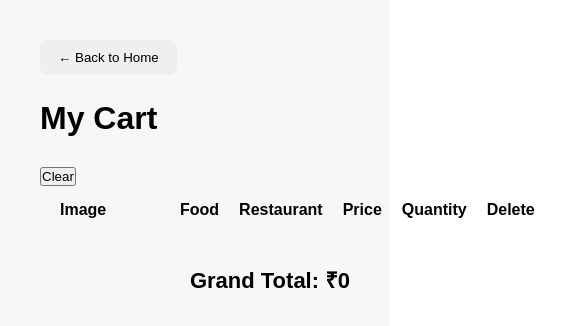
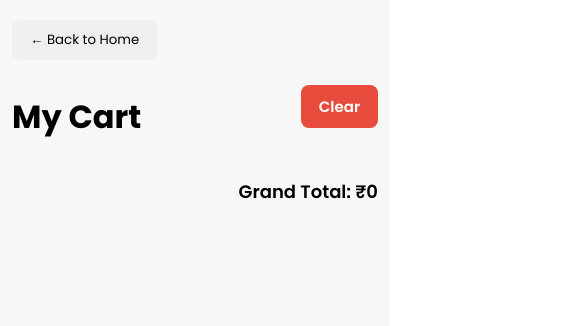
Before and after one commit to dev-mewada/Food-Delivery, a React (Vite) app: page /cart in a window 390 px wide. Shown: the top 326 px of the page, 585 px wide, since content can reach past the window. Built offline with nearby package versions, Linux system fonts and the light colour scheme.

Commit message:
Update cart functionality

```diff
--- a/src/Components/Cart/Cart.jsx
+++ b/src/Components/Cart/Cart.jsx
@@ -19,8 +19,16 @@ const cart = useSelector((state) => state.cart.cart);
 </Link>
 
 
-      <h1>My Cart</h1>
-      <button onClick={() => (dispatch(ClearFood()))}>Clear</button>
+     <div className="cart-title">
+  <h1>My Cart</h1>
+
+  <button
+    className="clear-btn"
+    onClick={() => dispatch(ClearFood())}
+  >
+    Clear
+  </button>
+</div>
       <div className="cart-header">
         <span>Image</span>
         <span>Food</span>
--- a/src/Pages/Home CSS/Cart.css
+++ b/src/Pages/Home CSS/Cart.css
@@ -82,3 +82,58 @@
   font-size: 22px;
   font-weight: 600;
 }
+.clear-btn {
+  display: block;
+  margin-left: auto;
+  margin-bottom: 20px;
+
+  padding: 10px 18px;
+  border: none;
+  border-radius: 8px;
+  background: #e74c3c;
+  color: white;
+  font-size: 15px;
+  font-weight: 600;
+  cursor: pointer;
+}
+
+.clear-btn:hover {
+  background: #c0392b;
+}
+.cart-title {
+  display: flex;
+  align-items: center;
+  justify-content: space-between;
+  margin-bottom: 30px;
+}
+
+.cart-title h1 {
+  margin: 0;
+}
+@media (max-width: 768px) {
+  .cart-page {
+    padding: 20px 12px;
+  }
+
+  .cart-header {
+    display: none;
+  }
+
+  .cart-row {
+    grid-template-columns: 70px 1fr;
+    gap: 12px;
+  }
+
+  .cart-image {
+    width: 60px;
+    height: 60px;
+  }
+
+  .cart-title {
+    margin-bottom: 20px;
+  }
+
+  .grand-total {
+    font-size: 18px;
+  }
+}
--- a/src/Pages/Home CSS/Footer.css
+++ b/src/Pages/Home CSS/Footer.css
@@ -1,3 +1,42 @@
+@media (max-width: 768px) {
+  .footer {
+    flex-direction: column;
+    align-items: center;
+    padding: 30px 20px;
+    gap: 30px;
+    text-align: center;
+  }
+
+  .footer-brand {
+    flex-direction: column;
+    gap: 8px;
+  }
+
+  .footer-links {
+    flex-direction: column;
+    align-items: center;
+    gap: 25px;
+  }
+
+  .footer-column {
+    align-items: center;
+    gap: 7px;
+  }
+
+  .footer-column h3,
+  .footer-social h3 {
+    font-size: 17px;
+  }
+
+  .footer-column a {
+    font-size: 14px;
+  }
+
+  .footer-social {
+    align-items: center;
+  }
+}
+
 .footer {
   width: 100%;
   display: flex;
--- a/src/Pages/Home CSS/Hero.css
+++ b/src/Pages/Home CSS/Hero.css
@@ -208,3 +208,30 @@
 .hero {
   margin-top: 80px;
 }
+@media (max-width: 768px) {
+  .hero {
+    height: 300px;
+  }
+
+  .hero img {
+    width: 100%;
+    height: 300px;
+    object-fit: cover;
+  }
+
+  .hero-content {
+    padding: 20px;
+  }
+
+  .hero-content h1 {
+    font-size: 28px;
+  }
+
+  .hero-content p {
+    font-size: 14px;
+  }
+
+  .hero button {
+    padding: 8px 12px;
+  }
+}
--- a/src/Pages/Home CSS/Main.css
+++ b/src/Pages/Home CSS/Main.css
@@ -108,3 +108,54 @@
 #non-veg-food {
   scroll-margin-top: 90px;
 }
+@media (max-width: 768px) {
+  .food-container {
+    display: flex;
+    overflow-x: auto;
+    flex-wrap: nowrap;
+    gap: 12px;
+    padding: 10px;
+  }
+
+  .food-card {
+    min-width: 220px;
+    max-width: 220px;
+    flex-shrink: 0;
+  }
+
+  .food-image {
+    height: 120px;
+  }
+
+  .food-card h3 {
+    font-size: 15px;
+  }
+
+  .food-card p {
+    font-size: 13px;
+  }
+
+  .food-bottom {
+    font-size: 13px;
+  }
+
+  .add-button {
+    padding: 6px 10px;
+    font-size: 12px;
+  }
+}
+
+@media (max-width: 768px) {
+  .food-container {
+    display: flex;
+    overflow-x: auto;
+    flex-wrap: nowrap;
+    gap: 15px;
+    padding: 10px;
+  }
+
+  .food-card {
+    min-width: 280px;
+    flex-shrink: 0;
+  }
+}
--- a/src/Pages/Home CSS/Navbar.css
+++ b/src/Pages/Home CSS/Navbar.css
@@ -182,3 +182,29 @@
 
   box-sizing: border-box;
 }
+@media (max-width: 768px) {
+  .navbar {
+    padding: 10px 15px;
+  }
+
+  .logo img {
+    width: 45px;
+  }
+
+  .navbar-center {
+    flex: 1;
+    margin: 0 10px;
+  }
+
+  .search-box {
+    width: 100%;
+  }
+
+  .categories {
+    display: none;
+  }
+
+  .navbar-icons {
+    gap: 10px;
+  }
+}
--- a/src/index.css
+++ b/src/index.css
@@ -1,7 +1,10 @@
+@import url('https://fonts.googleapis.com/css2?family=Poppins:wght@300;400;500;600;700&display=swap');
+
 * {
   margin: 0;
   padding: 0;
   box-sizing: border-box;
+  font-family: 'Poppins', sans-serif;
 }
 
 html,
@@ -9,11 +12,10 @@ body,
 #root {
   width: 100%;
   min-height: 100%;
-  margin: 0;
-  padding: 0;
+  overflow-x: hidden;
 }
-@import url('https://fonts.googleapis.com/css2?family=Poppins:wght@300;400;500;600;700&display=swap');
 
-* {
-  font-family: 'Poppins', sans-serif;
+img {
+  max-width: 100%;
+  height: auto;
 }
```
